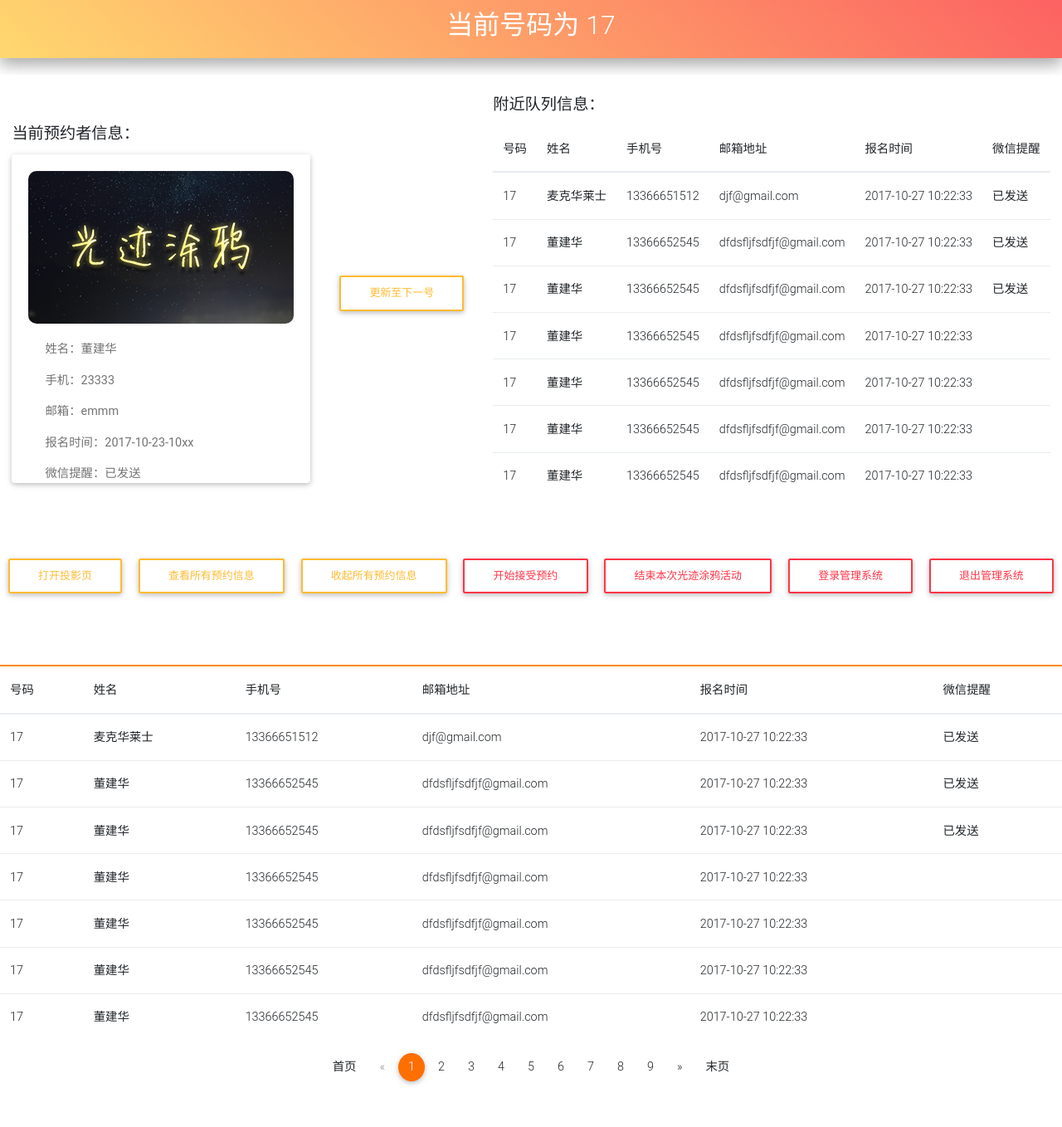
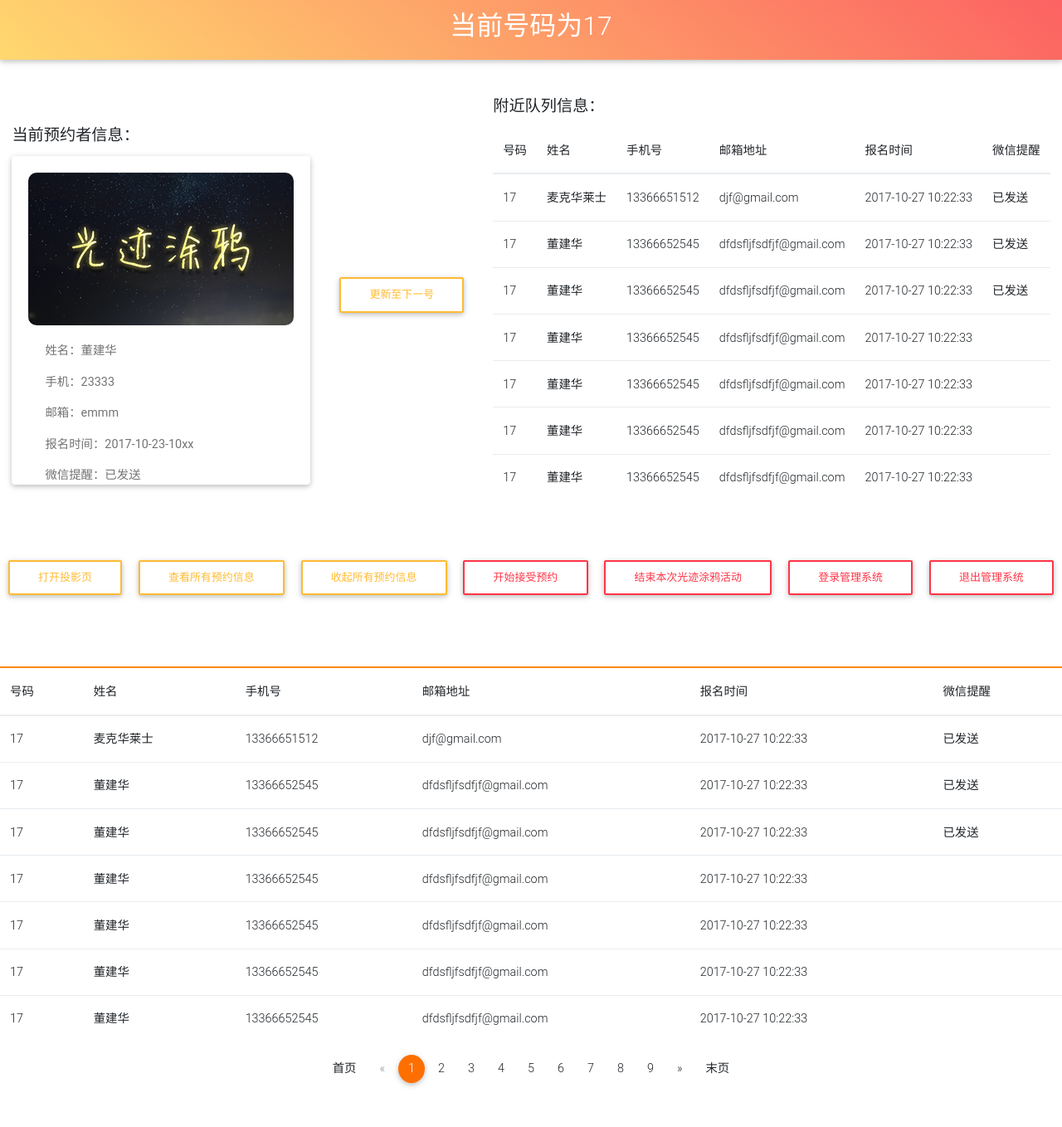
Before and after one commit to BBT-Tech/BBT-17-GJTY, a PHP site: page /admin/index.html in a window 1280 px wide. Shown: the whole page at 83% size. Before the commit the page ends 1307 px from the top, so only its background shows below. Run offline with PHP 8.4, Linux system fonts and the light colour scheme; some libraries are stand-ins or nearby versions.

Commit message:
Replace Some CSS With Provided Class

```diff
--- a/admin/index.html
+++ b/admin/index.html
@@ -80,11 +80,8 @@
 	</div>
 
 	<div class="view overlay hm-white-slight">
-	   <div class="position-area">
-			<h2 class="position-text">
-				当前号码为
-				<span id="position">17</span>
-			</h2>
+		<div class="flex-center position-text white-text z-depth-1">
+			<h2>当前号码为<span id="position">17</span></h2>
 		</div>
 
 		<a class="mask"></a>
@@ -306,7 +303,7 @@
 			</tbody>
 		</table>
 
-		<nav class="info-pagination">
+		<nav class="flex-center">
 			<ul class="pagination pagination-circle pg-amber mb-0">
 
 				<li class="page-item"><a class="page-link">首页</a></li>
--- a/assets/css/admin.css
+++ b/assets/css/admin.css
@@ -2,17 +2,10 @@ body {
 	margin: 0;
 }
 
-.position-area {
-	display: flex;
-	justify-content: center;
-	align-items: center;
+.position-text {
 	margin-bottom: 20px;
-	height: 70px;
+	height: 4.5em;
 	background: linear-gradient(40deg,#FFD86F,#FC6262);
-	box-shadow: 0 8px 17px 0 rgba(0,0,0,.2), 0 6px 20px 0 rgba(0,0,0,.19);
-}
-.position-text {
-	color: white;
 }
 
 .information {
@@ -44,14 +37,10 @@ body {
 }
 
 .all-info {
+	margin: 30px 0;
+	border-width: 2px 0 0 0;
+	border-color: rgb(255,136,0);
 	border-style: solid;
-	border-color: rgb(255,136,0);
-	border-width: 2px 0 0 0;
-	margin: 30px 0;
-}
-.info-pagination {
-	display: flex;
-	justify-content: center;
 }
 
 .error-info {
```
